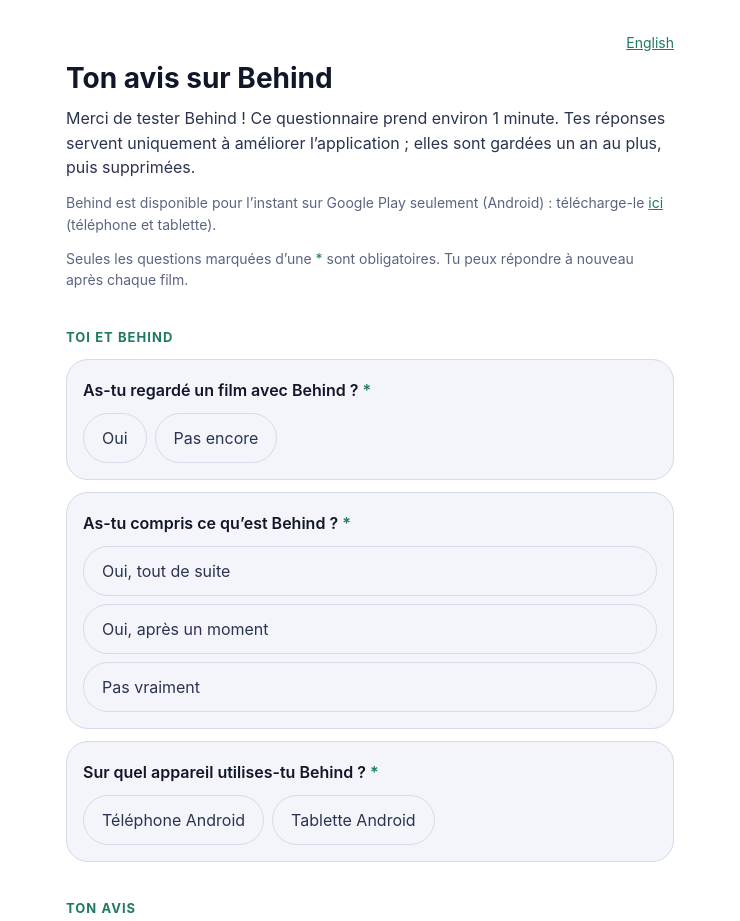
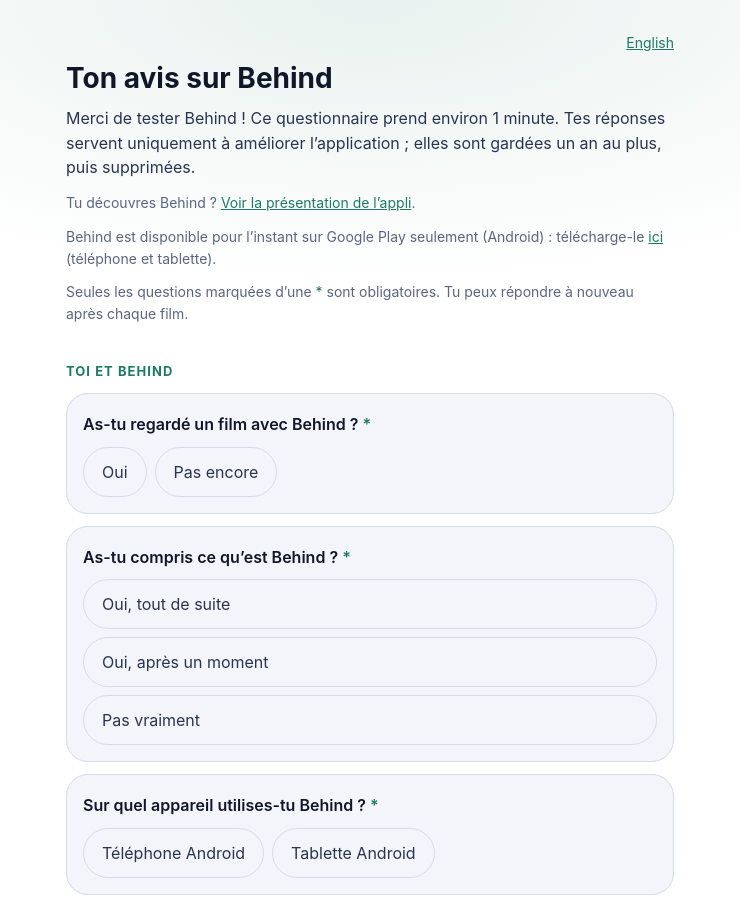
Before and after one commit to FrenchSimon/behind-legal, a plain HTML site: page retours/index.html in a window 1280 px wide. Shown: the top 921 px of the page, without its empty margins (270-1010 px from the left). Drawn offline with Linux system fonts and the light colour scheme.

Commit message:
feat: mint halo and presentation link on feedback form

```diff
--- a/retours/index.html
+++ b/retours/index.html
@@ -8,10 +8,11 @@
 <style>
 /* Couleurs « Nuit bleue » (src/theme/tokens.ts), comme la page de la politique.
    Police système : aucune requête vers un tiers, sauf l'envoi des réponses. */
-:root { color-scheme: dark light; --fond: #070A16; --surface: #10162A; --bord: #222B45; --texte: #E6EAF2; --doux: #C9D0DE; --discret: #9EA8BE; --accent: #7FD8BE; --sur-accent: #070A16; --erreur: #FF9B9B; }
-@media (prefers-color-scheme: light) { :root { --fond: #FFFFFF; --surface: #F3F5FA; --bord: #D5DBE8; --texte: #111729; --doux: #2A3450; --discret: #5A6580; --accent: #1F7A63; --sur-accent: #FFFFFF; --erreur: #B42318; } }
+:root { color-scheme: dark light; --fond: #070A16; --surface: #10162A; --bord: #222B45; --texte: #E6EAF2; --doux: #C9D0DE; --discret: #9EA8BE; --accent: #7FD8BE; --sur-accent: #070A16; --erreur: #FF9B9B; --halo: rgba(127, 216, 190, .16); }
+@media (prefers-color-scheme: light) { :root { --fond: #FFFFFF; --surface: #F3F5FA; --bord: #D5DBE8; --texte: #111729; --doux: #2A3450; --discret: #5A6580; --accent: #1F7A63; --sur-accent: #FFFFFF; --erreur: #B42318; --halo: rgba(31, 122, 99, .10); } }
 * { box-sizing: border-box; }
-body { margin: 0; background: var(--fond); color: var(--doux); font: 16px/1.55 -apple-system, BlinkMacSystemFont, "Segoe UI", Roboto, sans-serif; }
+/* Halo menthe en haut, comme sur la page de présentation et les captures des stores. */
+body { margin: 0; background: radial-gradient(ellipse 80% 45% at 50% 0%, var(--halo), transparent 70%) top / 100% 900px no-repeat, var(--fond); color: var(--doux); font: 16px/1.55 -apple-system, BlinkMacSystemFont, "Segoe UI", Roboto, sans-serif; }
 main { max-width: 640px; margin: 0 auto; padding: 32px 16px 56px; }
 nav { text-align: right; font-size: 14px; }
 h1 { color: var(--texte); font-size: 28px; line-height: 1.15; margin: 8px 0 12px; }
@@ -50,6 +51,7 @@ button:disabled { opacity: .5; cursor: default; }
 <section id="formulaire-bloc">
 <h1>Ton avis sur Behind</h1>
 <p>Merci de tester Behind ! Ce questionnaire prend environ 1 minute. Tes réponses servent uniquement à améliorer l’application ; elles sont gardées un an au plus, puis supprimées.</p>
+<p class="note">Tu découvres Behind ? <a href="../app/">Voir la présentation de l’appli</a>.</p>
 <p class="note">Behind est disponible pour l’instant sur Google Play seulement (Android) : télécharge-le <a href="https://play.google.com/store/apps/details?id=io.github.frenchsimon.behind" target="_blank" rel="noopener">ici</a> (téléphone et tablette).</p>
 <p class="note">Seules les questions marquées d’une <span class="obligatoire">*</span> sont obligatoires. Tu peux répondre à nouveau après chaque film.</p>
 
```
Also changed, not shown: retours/en/index.html (+5 -3 lines).
